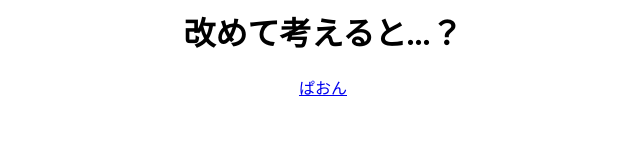
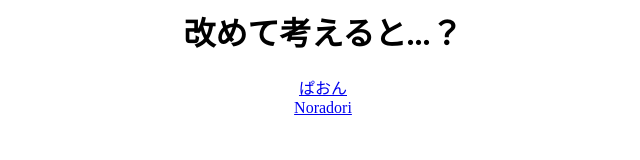
Before and after one commit to gosentyouenhosii/Asenameko, a plain HTML site: page index.html in a window 1280 px wide. Shown: the full height of the page, 317-957 px from the left. Drawn offline with Linux system fonts and the light colour scheme.

Commit message:
noradori

```diff
--- a/index.html
+++ b/index.html
@@ -4,5 +4,6 @@
 </head>
 <center>
   <h1>改めて考えると...？</h1>
-  <a href="https://www.paon.dev/">ぱおん</a>
+  <a href="https://www.paon.dev/">ぱおん</a><br>
+  <a href="https://www.Noradori.com/">Noradori</a>
 </center>
```
